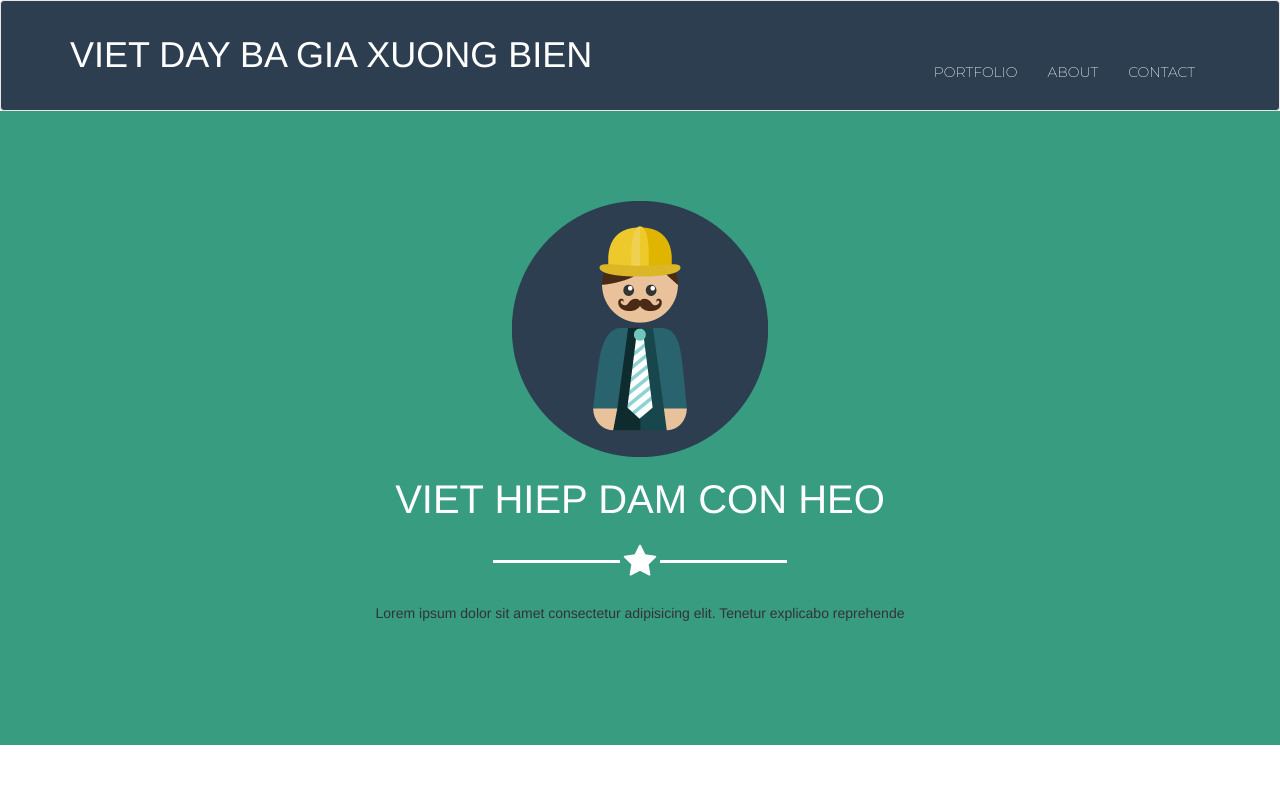
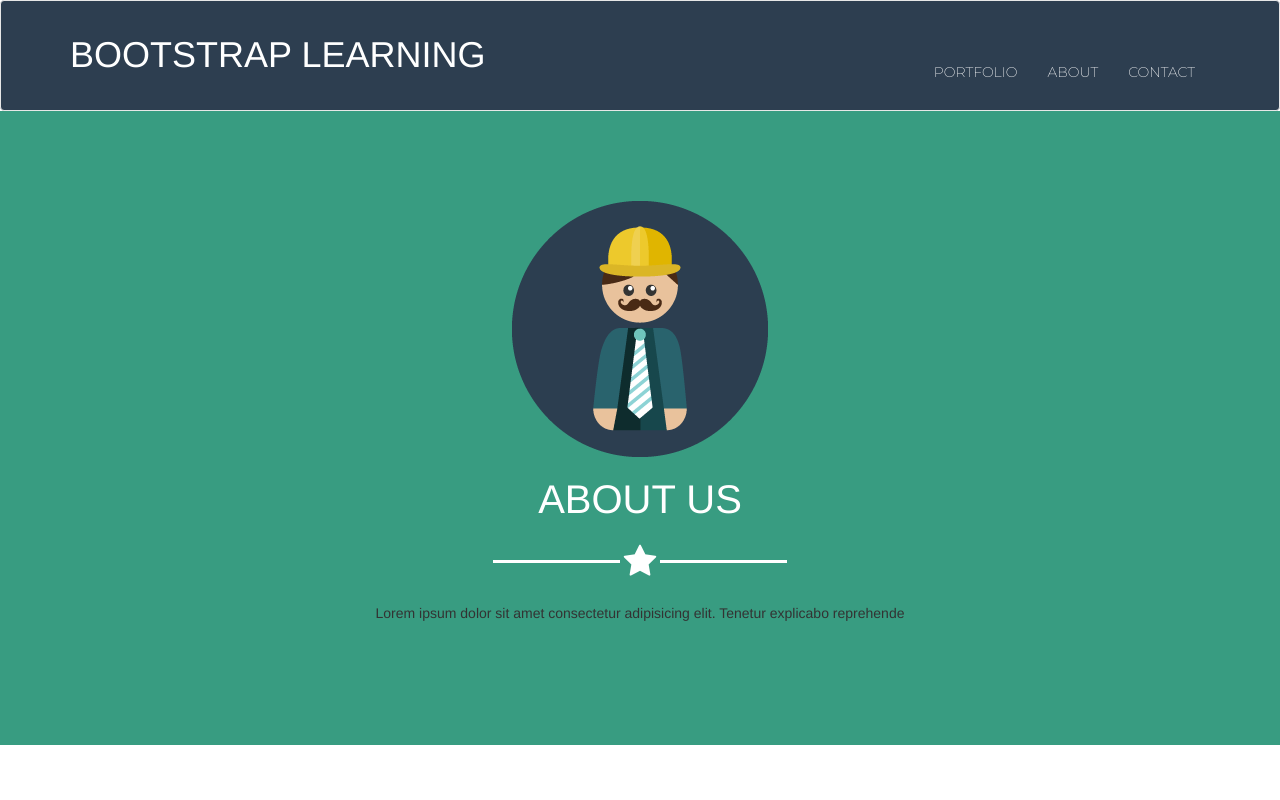
Before and after one commit to backluejapanit/backluejapanit.github.io, a plain HTML site: page index.html in a window 1280 px wide. Shown: the top 800 px of the page. Drawn offline with Linux system fonts and the light colour scheme.

Commit message:
Update index.html

```diff
--- a/index.html
+++ b/index.html
@@ -3,7 +3,7 @@
 <head>
     <meta charset="UTF-8">
     <meta name="viewport" content="width=device-width, initial-scale=1.0">
-    <title>Document</title>
+    <title>ONLINE PROJECT</title>
     <link rel="stylesheet" href="css/bootstrap.css">
     <link rel="stylesheet" href="styles.css">
     <link rel="stylesheet" href="https://maxcdn.bootstrapcdn.com/font-awesome/4.7.0/css/font-awesome.min.css">
@@ -20,7 +20,7 @@
                 <span class="icon-bar"></span>
                 <span class="icon-bar"></span>
             </button>
-            <a class="navbar-brand" href="#">VIET DAY BA GIA XUONG BIEN</a>
+            <a class="navbar-brand" href="#">BOOTSTRAP LEARNING</a>
         </div>
         <!-- Collect the nav links, forms, and other content for toggling -->
         <div class="collapse navbar-collapse navbar-ex1-collapse">
@@ -36,7 +36,7 @@
         <div class="container-fluid">
             <div class="text-center">
                 <img src="portfolio/profile.png" alt="">
-                <h1>VIET HIEP DAM CON HEO</h1>
+                <h1>ABOUT US</h1>
                 <div class="ngoisao"><li class="fa fa-star"></li></div>
                 <p>Lorem ipsum dolor sit amet consectetur adipisicing elit. Tenetur explicabo reprehende</p>
             </div>
```
